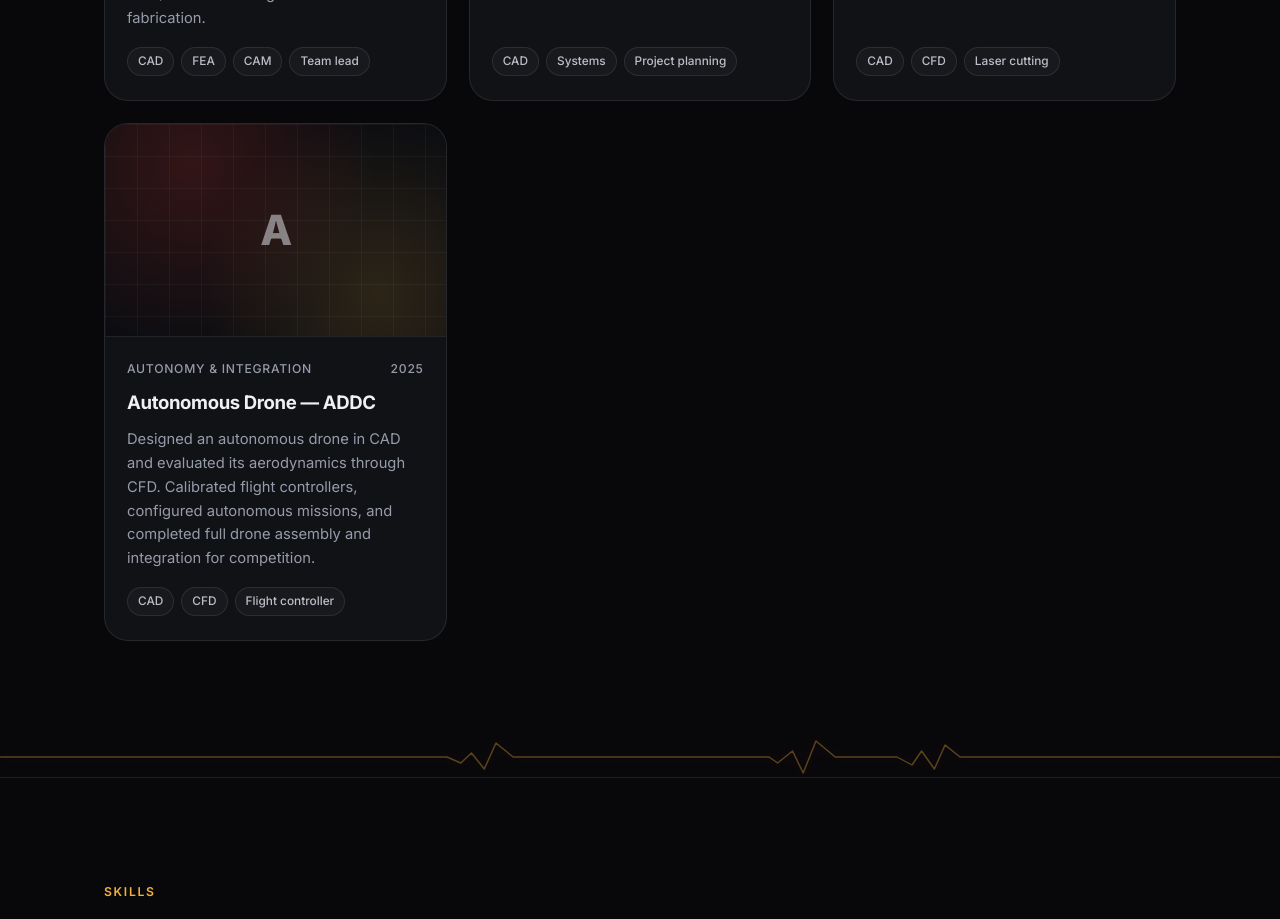
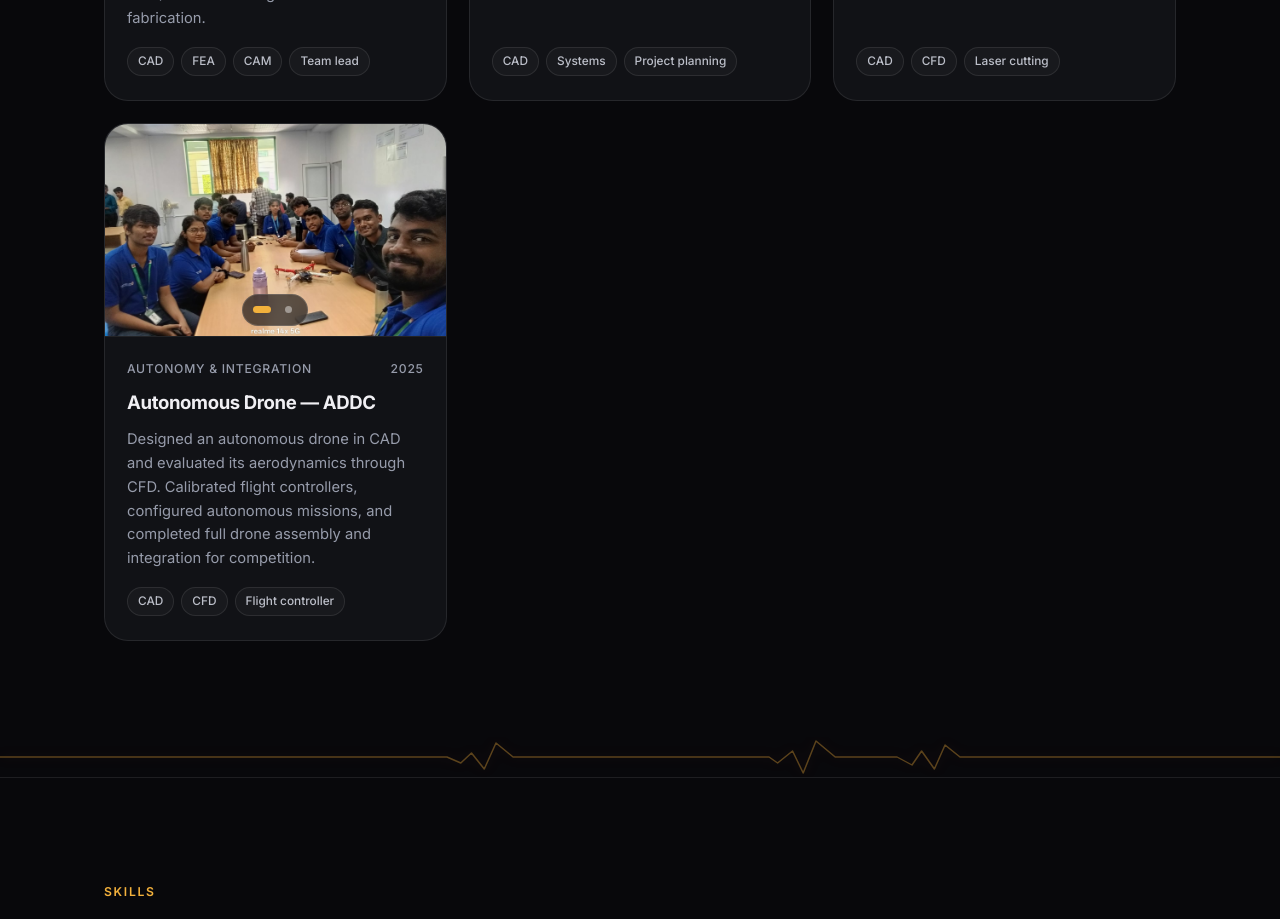
Before and after one commit to sanjayraams99-arch/portfolio, a React (Vite) app: page / in a window 1280 px wide. Shown: the part 3020-3939 px from the top of the page. Built offline with nearby package versions, Linux system fonts and the light colour scheme.

Commit message:
Add ADDC autonomous drone photos

```diff
--- a/src/content.js
+++ b/src/content.js
@@ -168,7 +168,16 @@ export const work = {
         'Designed an autonomous drone in CAD and evaluated its aerodynamics through CFD. Calibrated flight controllers, configured autonomous missions, and completed full drone assembly and integration for competition.',
       tags: ['CAD', 'CFD', 'Flight controller'],
       year: '2025',
-      images: [],
+      images: [
+        {
+          src: '/addc-drone-1.jpg',
+          alt: 'Team Yantramanav autonomous drone for the ADDC competition — photo 1',
+        },
+        {
+          src: '/addc-drone-2.jpg',
+          alt: 'Team Yantramanav autonomous drone for the ADDC competition — photo 2',
+        },
+      ],
     },
   ],
 };
```
Also changed, not shown: public/addc-drone-1.jpg (added), public/addc-drone-2.jpg (added).
